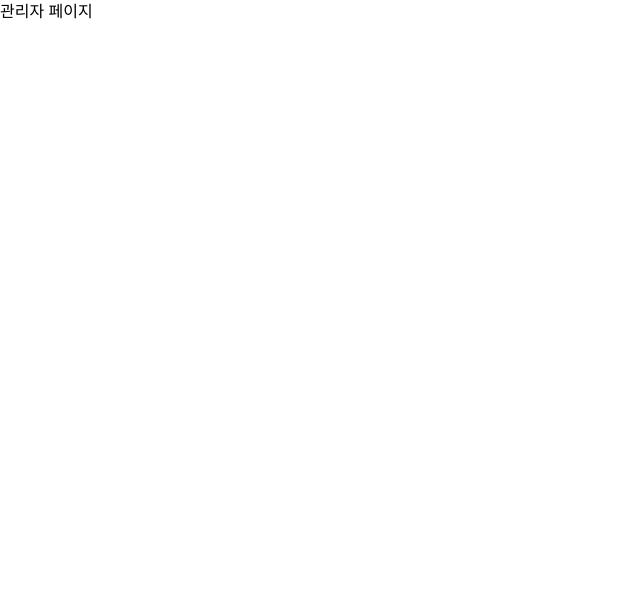
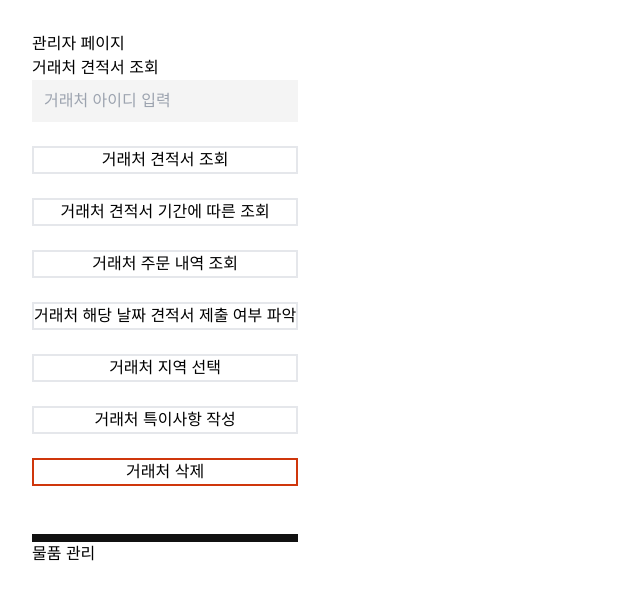
Before and after one commit to Web5rder/Web5rder-FE, a Next.js app: page /admin in a window 1280 px wide. Shown: the top 600 px of the page, without its empty margins (0-640 px from the left). Built offline with nearby package versions, Linux system fonts and the light colour scheme.

Commit message:
✨[관리자]: 거래처 api 연결

```diff
--- a/src/app/(route)/admin/page.tsx
+++ b/src/app/(route)/admin/page.tsx
@@ -1,5 +1,11 @@
 import AdminContainer from '@/app/components/admin/container/AdminContainer';
 
 export default function Admin() {
-  return <AdminContainer />;
+  return (
+    <section>
+      <div className="bg-white w-full h-full flex relative">
+        <AdminContainer />
+      </div>
+    </section>
+  );
 }
--- a/src/app/api/admin/clients/[client_id]/check/route.ts
+++ b/src/app/api/admin/clients/[client_id]/check/route.ts
@@ -3,10 +3,13 @@
 import { NextResponse } from 'next/server';
 import { getAdminClientCheck } from '@/app/service/getRequest';
 
-export async function GET(req: Request): Promise<NextResponse> {
+export async function GET(
+  req: Request,
+  { params }: { params: { client_id: string } },
+): Promise<NextResponse> {
   try {
+    const { client_id } = params;
     const url = new URL(req.url);
-    const client_id = url.searchParams.get('client_id') || '';
     const input_date = url.searchParams.get('input_date') || '';
 
     const data = await getAdminClientCheck(client_id, input_date);
--- a/src/app/api/admin/clients/[client_id]/delete/route.ts
+++ b/src/app/api/admin/clients/[client_id]/delete/route.ts
@@ -3,10 +3,12 @@
 import { NextResponse } from 'next/server';
 import { deleteAdminClient } from '@/app/service/deleteRequest';
 
-export async function DELETE(req: Request): Promise<NextResponse> {
+export async function DELETE(
+  req: Request,
+  { params }: { params: { client_id: string } },
+): Promise<NextResponse> {
   try {
-    const { searchParams } = new URL(req.url);
-    const client_id = searchParams.get('client_id') || '';
+    const { client_id } = params;
 
     const data = await deleteAdminClient(client_id);
     return NextResponse.json(data);
--- a/src/app/api/admin/clients/[client_id]/past-order/route.ts
+++ /dev/null
@@ -1,20 +0,0 @@
-// 거래처 주문 내역 조회
-
-import { NextResponse } from 'next/server';
-import { getAdminClientPastOrder } from '@/app/service/getRequest';
-
-export async function GET(req: Request): Promise<NextResponse> {
-  try {
-    const url = new URL(req.url);
-    const client_id = url.searchParams.get('client_id') || '';
-
-    const data = await getAdminClientPastOrder(client_id);
-    return NextResponse.json(data);
-  } catch (error) {
-    console.error('API Error:', error);
-    return NextResponse.json(
-      { error: 'Internal Server Error' },
-      { status: 500 },
-    );
-  }
-}
--- a/src/app/api/admin/clients/[client_id]/quotations/date/route.ts
+++ b/src/app/api/admin/clients/[client_id]/quotations/date/route.ts
@@ -3,10 +3,13 @@
 import { NextResponse } from 'next/server';
 import { getAdminClientQuotationsDate } from '@/app/service/getRequest';
 
-export async function GET(req: Request): Promise<NextResponse> {
+export async function GET(
+  req: Request,
+  { params }: { params: { client_id: string } },
+): Promise<NextResponse> {
   try {
+    const { client_id } = params;
     const url = new URL(req.url);
-    const client_id = url.searchParams.get('client_id') || '';
     const date_range_type = url.searchParams.get('date_range_type') || '';
     const start_date = url.searchParams.get('start_date') || '';
     const end_date = url.searchParams.get('end_date') || '';
--- a/src/app/api/admin/clients/[client_id]/quotations/route.ts
+++ b/src/app/api/admin/clients/[client_id]/quotations/route.ts
@@ -3,10 +3,14 @@
 import { NextResponse } from 'next/server';
 import { getAdminClientQuotations } from '@/app/service/getRequest';
 
-export async function GET(req: Request): Promise<NextResponse> {
+export async function GET(
+  req: Request,
+  { params }: { params: { client_id: string } },
+): Promise<NextResponse> {
   try {
+    const { client_id } = params;
     const url = new URL(req.url);
-    const client_id = url.searchParams.get('client_id') || '';
+
     const page = url.searchParams.get('page') || '';
     const page_size = url.searchParams.get('page_size') || '';
 
--- a/src/app/components/admin/container/AdminContainer.tsx
+++ b/src/app/components/admin/container/AdminContainer.tsx
@@ -1,7 +1,172 @@
+'use client';
+
+import { callDelete, callGet, callPatch } from '@/app/utils/callApi';
+import { useState } from 'react';
+import Input from '../../common/Input';
+import Button from '../../common/Button';
+
 export default function AdminContainer() {
+  const [state, setState] = useState({
+    clientId: '',
+  });
+
+  const handleInputChange = (e: React.ChangeEvent<HTMLInputElement>) => {
+    const { value } = e.target;
+    setState((prev) => ({
+      ...prev,
+      clientId: value,
+    }));
+  };
+
+  // 견적서 조회
+  const handleInquiryClientQuotation = async (client_id: string) => {
+    try {
+      const data = await callGet(
+        `/api/admin/clients/${client_id}/quotations`,
+        `page=1&page_size=10`,
+      );
+      console.log('거래처 견적서 조회 : ', data);
+    } catch (error) {
+      console.error(error);
+    }
+  };
+
+  // 견적서 기간에 따른 조회
+  const handleInquiryClientQuotationDate = async (client_id: string) => {
+    try {
+      const data = await callGet(
+        `/api/admin/clients/${client_id}/quotations/date`,
+        `date_range_type=week&start_date=2024-08-04&end_date=2024-08-07&page=1&page_size=10`,
+      );
+      console.log('견적서 기간에 따른 조회 : ', data);
+    } catch (error) {
+      console.error(error);
+    }
+  };
+
+  // 거래처 주문 내역 조회
+  const handleInquiryClientPastOrder = async (client_id: string) => {
+    try {
+      const data = await callGet(`/api/order/${client_id}/get-past-order`);
+      console.log('거래처 주문 내역 조회 : ', data);
+    } catch (error) {
+      console.error(error);
+    }
+  };
+
+  // 거래처 해당 날짜 견적서 제출 여부 파악
+  const handleCheckClientQuotation = async (client_id: string) => {
+    try {
+      const data = await callGet(
+        `/api/admin/clients/${client_id}/check`,
+        `input_date=2024-08-07`,
+      );
+      console.log('거래처 해당 날짜 견적서 제출 여부 파악 : ', data);
+    } catch (error) {
+      console.error(error);
+    }
+  };
+
+  // 거래처 지역 선택
+  const handleSetClientRegion = async (client_id: string) => {
+    try {
+      const data = await callPatch(
+        `/api/admin/clients/${client_id}/region`,
+        `region=의정부`,
+      );
+      console.log('거래처 지역 선택', data);
+    } catch (error) {
+      console.error(error);
+    }
+  };
+
+  // 거래처 특이사항 작성
+  const handleClientComment = async (client_id: string) => {
+    try {
+      const data = await callPatch(
+        `/api/admin/clients/${client_id}/comment`,
+        `input_comment=안녕`,
+      );
+      console.log(data);
+    } catch (error) {
+      console.error(error);
+    }
+  };
+
+  // 거래처 삭제
+  const handleDeleteClient = async (client_id: string) => {
+    try {
+      const data = await callDelete(`/api/admin/clients/${client_id}/delete`);
+      console.log(data);
+    } catch (error) {
+      console.error(error);
+    }
+  };
+
   return (
-    <section>
+    <div className="p-8">
       <div>관리자 페이지</div>
-    </section>
+
+      <p>거래처 견적서 조회</p>
+      <div className="flex-center flex-col gap-6">
+        <Input
+          className="bg-gray-0 p-3"
+          type="default"
+          onChange={handleInputChange}
+          textValue={state.clientId}
+          placeholder="거래처 아이디 입력"
+        />
+
+        <Button
+          className="border-2"
+          buttonText="거래처 견적서 조회"
+          type="default"
+          onClickHandler={() => handleInquiryClientQuotation(state.clientId)}
+        />
+        <Button
+          className="border-2"
+          buttonText="거래처 견적서 기간에 따른 조회"
+          type="default"
+          onClickHandler={() =>
+            handleInquiryClientQuotationDate(state.clientId)
+          }
+        />
+        <Button
+          className="border-2"
+          buttonText="거래처 주문 내역 조회"
+          type="default"
+          onClickHandler={() => handleInquiryClientPastOrder(state.clientId)}
+        />
+        <Button
+          className="border-2"
+          buttonText="거래처 해당 날짜 견적서 제출 여부 파악"
+          type="default"
+          onClickHandler={() => handleCheckClientQuotation(state.clientId)}
+        />
+        <Button
+          className="border-2"
+          buttonText="거래처 지역 선택"
+          type="default"
+          onClickHandler={() => handleSetClientRegion(state.clientId)}
+        />
+        <Button
+          className="border-2"
+          buttonText="거래처 특이사항 작성"
+          type="default"
+          onClickHandler={() => handleClientComment(state.clientId)}
+        />
+        <Button
+          className="border-2 border-red-1"
+          buttonText="거래처 삭제"
+          type="default"
+          onClickHandler={() => handleDeleteClient(state.clientId)}
+        />
+      </div>
+
+      <div className="mt-12 border-4 border-gray-7 w-full" />
+
+      <p>물품 관리</p>
+      <div className="flex-center flex-col gap-6" />
+    </div>
   );
 }
```
